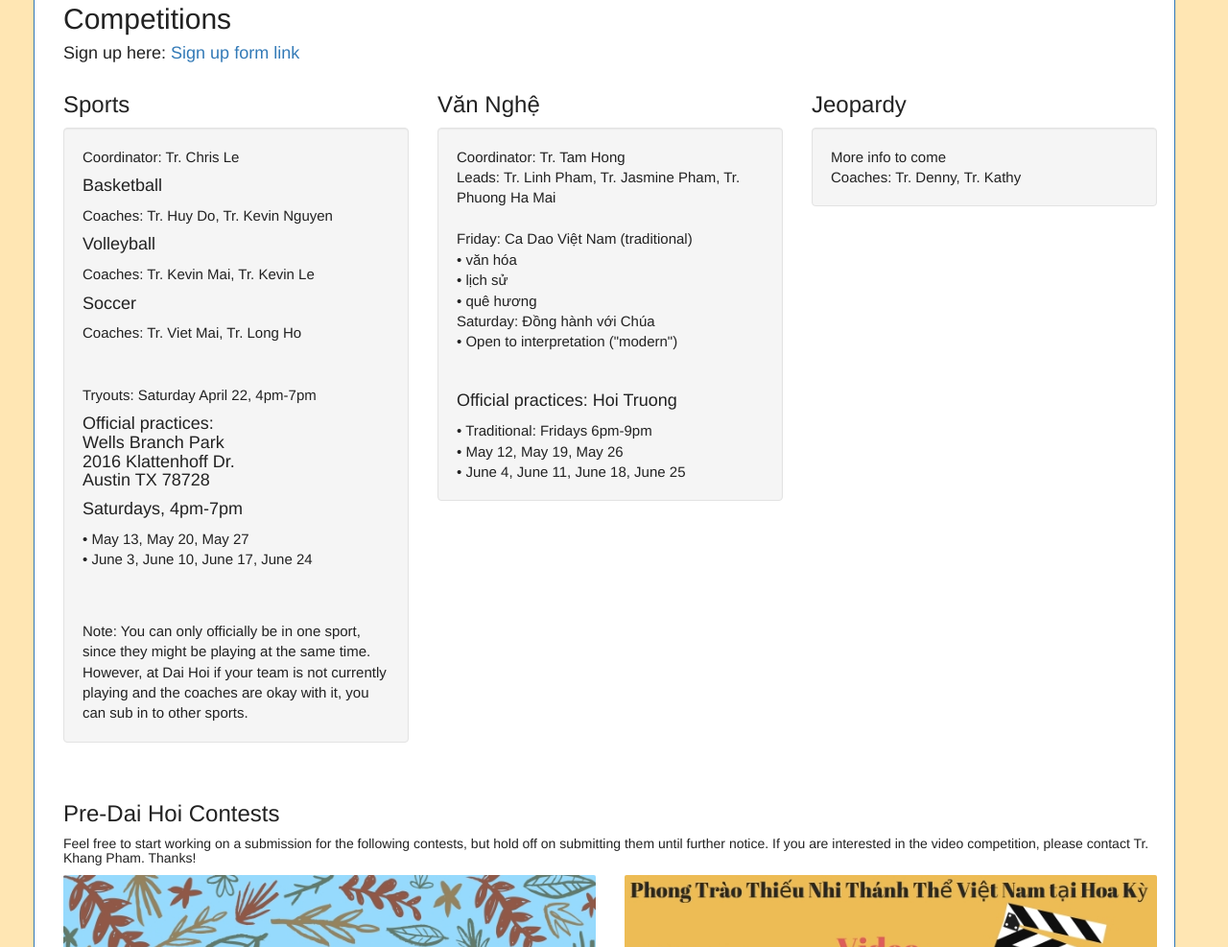
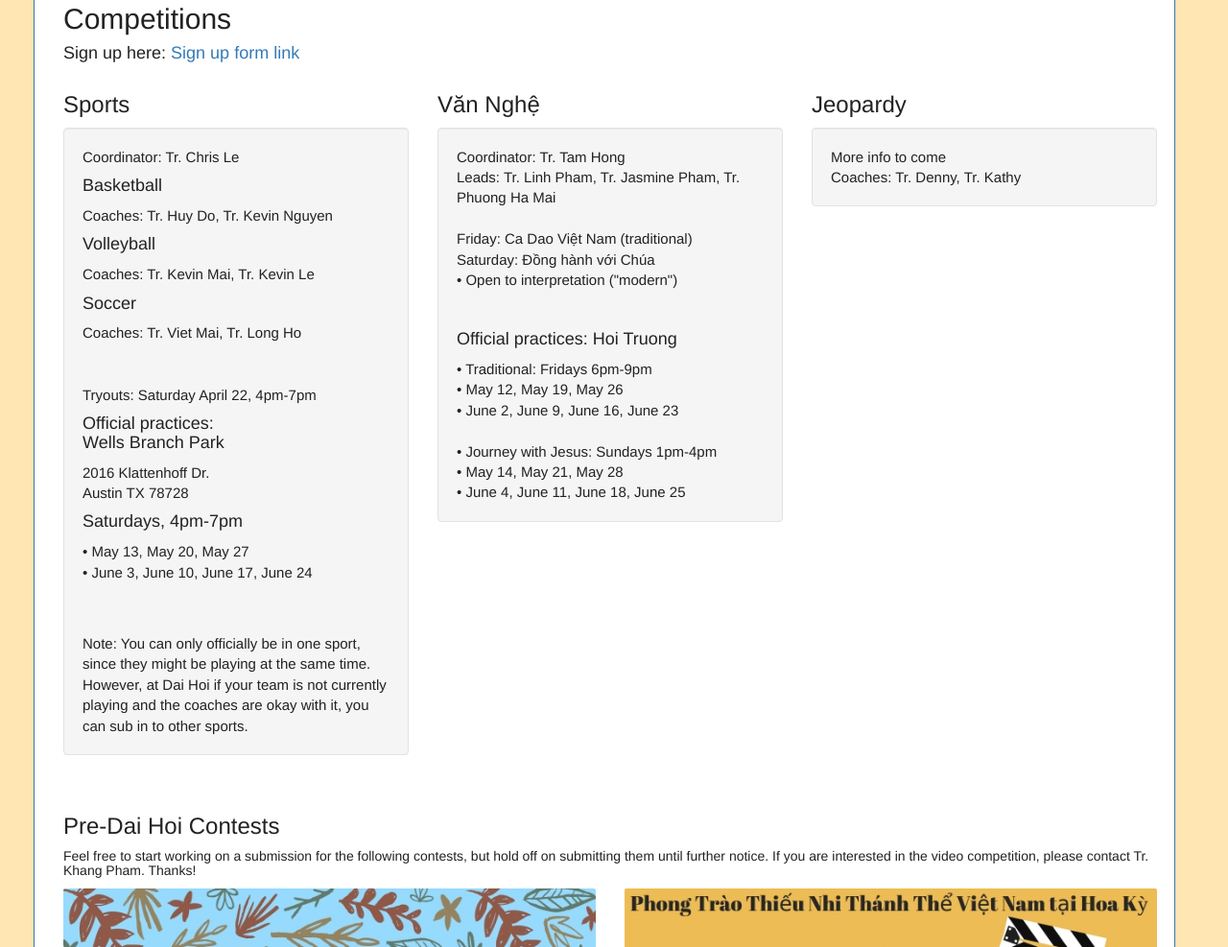
Before and after one commit to leetosc/hiep-si, a website: page public/index.html in a window 1280 px wide. Shown: the part 1874-2861 px from the top of the page at 96% size. Drawn offline with Linux system fonts and the light colour scheme; no server answers.

Commit message:
add dates

```diff
--- a/public/index.html
+++ b/public/index.html
@@ -302,7 +302,7 @@
 												Tryouts: Saturday April 22, 4pm-7pm
 												<br>
 												<h4>Official practices:
-													<br>Wells Branch Park<br>2016 Klattenhoff Dr. <br>Austin TX 78728</h4>
+													<br>Wells Branch Park</h4>2016 Klattenhoff Dr. <br>Austin TX 78728
 												<h4>Saturdays, 4pm-7pm</h4>
 												<ul>
 													<li>• May 13, May 20, May 27</li>
@@ -350,11 +350,11 @@
 												<ul class="list-unstyled">
 													<li>Friday: Ca Dao Việt Nam (traditional)</li>
 													<li>
-														<ul>
+														<!--<ul>
 															<li>• văn hóa</li>
 															<li>• lịch sử</li>
 															<li>• quê hương</li>
-														</ul>
+														</ul>-->
 													</li>
 													<li>Saturday: Đồng hành với Chúa </li>
 													<li>• Open to interpretation ("modern")</li>
@@ -364,6 +364,10 @@
 												<h4>Official practices: Hoi Truong</h4>
 												• Traditional: Fridays 6pm-9pm
 												<br>• May 12, May 19, May 26
+												<br>• June 2, June 9, June 16, June 23
+												<br><br>
+												• Journey with Jesus: Sundays 1pm-4pm
+												<br>• May 14, May 21, May 28
 												<br>• June 4, June 11, June 18, June 25
 
 											</div>
```
